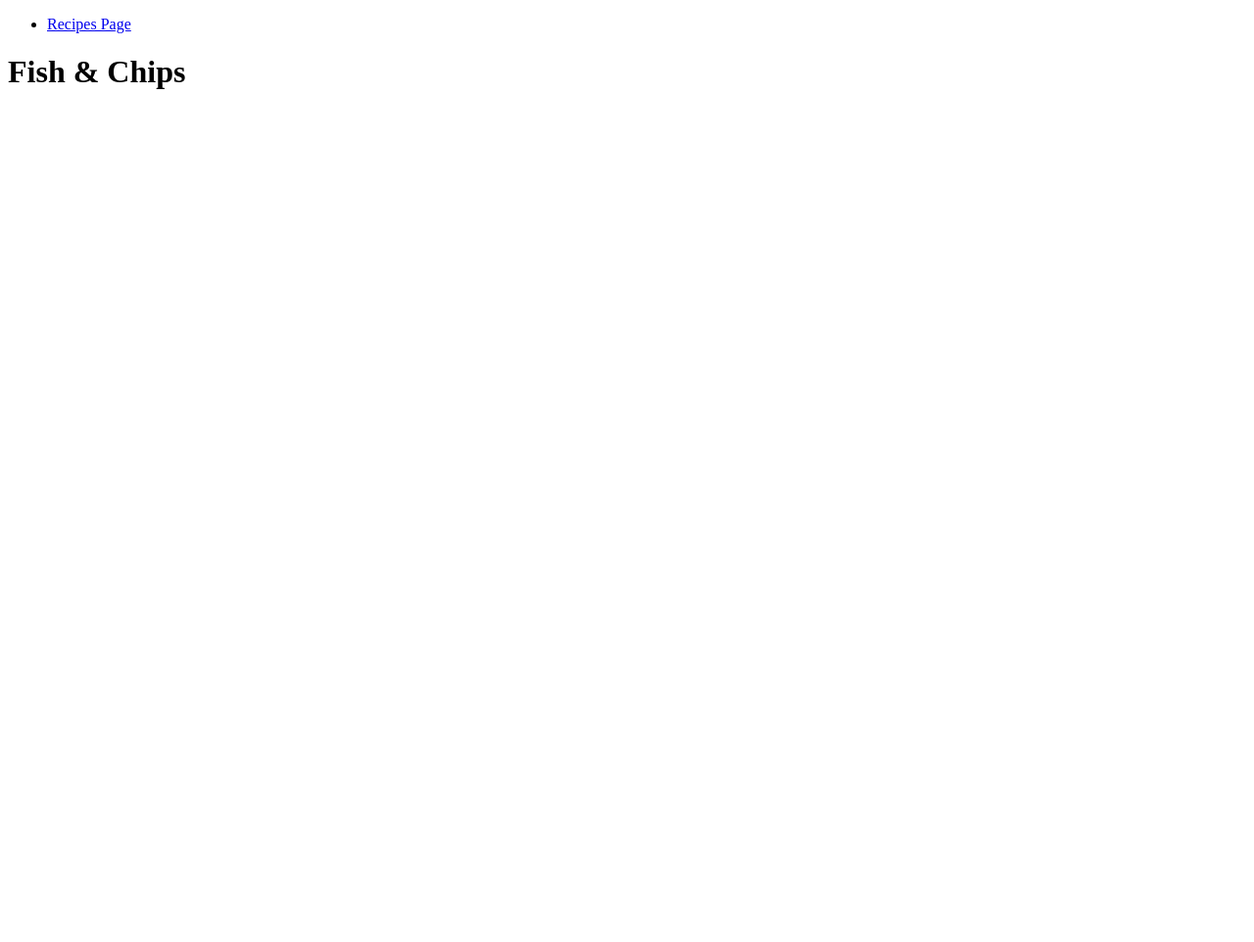
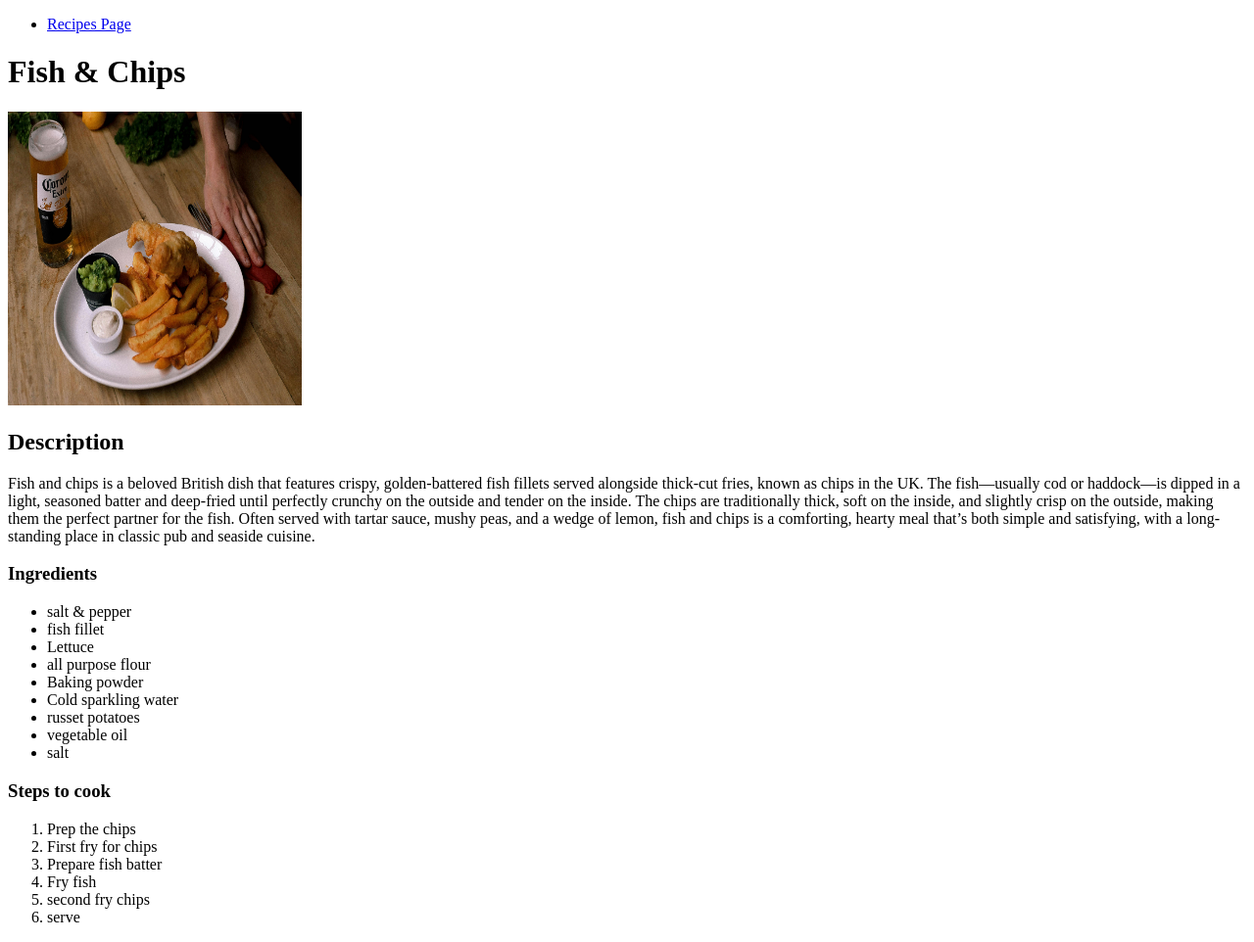
Before and after one commit to Daniel1000c/odin-recipes, a plain HTML site: page recipes/fishChips.html in a window 1280 px wide. Shown: the whole page at 98% size. Before the commit the page ends 800 px from the top, so only its background shows below. Drawn offline with Linux system fonts and the light colour scheme.

Commit message:
Add recipes to recipe pages
- Add images to fishChips, chickenSandwich, and spaghetti.html
- Add description to each recipe pages
- Add unordered list for set of recipe ingredients
- Add ordered liset for set of recipe steps to follow

```diff
--- a/recipes/fishChips.html
+++ b/recipes/fishChips.html
@@ -14,6 +14,38 @@
         </header>
         <main>
             <h1>Fish & Chips</h1>
+            <img src="../images/fishChips.jpg" alt="Fish & Chips" width="300px" height="300px">
+
+            <!--Description-->
+            <h2>Description</h2>
+            <p>
+               Fish and chips is a beloved British dish that features crispy, golden-battered fish fillets served alongside thick-cut fries, known as chips in the UK. The fish—usually cod or haddock—is dipped in a light, seasoned batter and deep-fried until perfectly crunchy on the outside and tender on the inside. The chips are traditionally thick, soft on the inside, and slightly crisp on the outside, making them the perfect partner for the fish. Often served with tartar sauce, mushy peas, and a wedge of lemon, fish and chips is a comforting, hearty meal that’s both simple and satisfying, with a long-standing place in classic pub and seaside cuisine.
+            </p>
+
+            <!--Ingredients-->
+            <h3>Ingredients</h3>
+            <ul>
+                <li>salt & pepper</li>
+                <li>fish fillet</li>
+                <li>Lettuce</li>
+                <li>all purpose flour</li>
+                <li>Baking powder</li>
+                <li>Cold sparkling water</li>
+                <li>russet potatoes</li>
+                <li>vegetable oil</li>
+                <li>salt</li>
+            </ul>
+
+            <!--Steps-->
+            <h3>Steps to cook</h3>
+            <ol>
+                <li>Prep the chips</li>
+                <li>First fry for chips</li>
+                <li>Prepare fish batter</li>
+                <li>Fry fish</li>
+                <li>second fry chips</li>
+                <li>serve</li>
+            </ol>
         </main>
     </body>
 </html>
```
Also changed, not shown: recipes/chickenSandwich.html (+27 -0 lines), recipes/spaghetti.html (+32 -0 lines).
